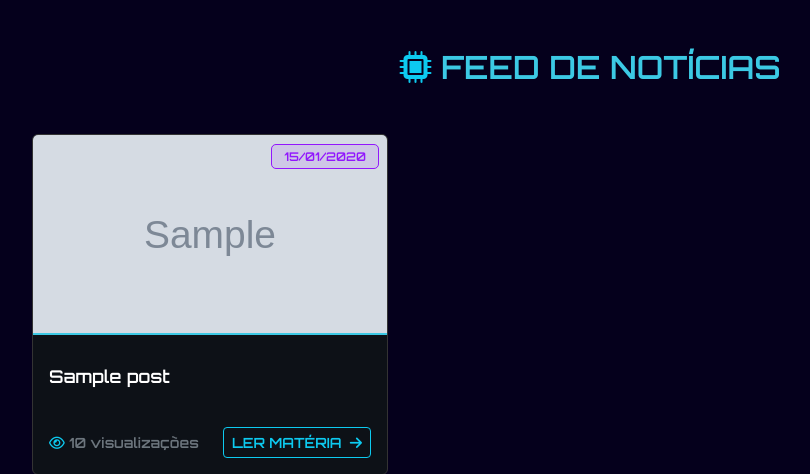
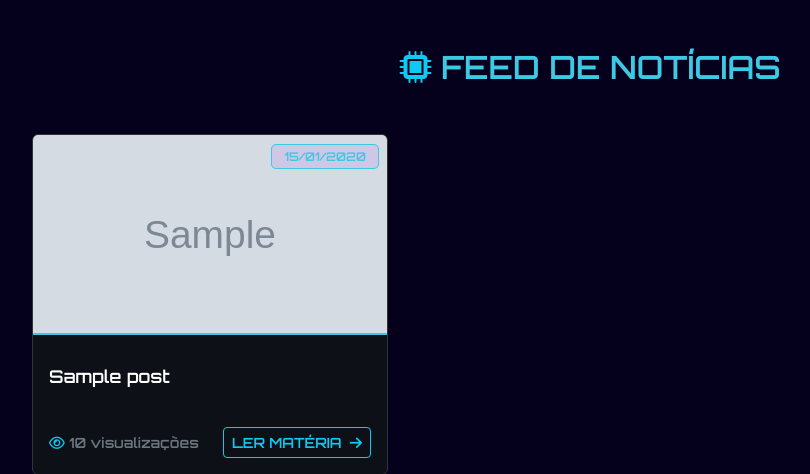
Before and after one commit to Kaiolucass/KitPc, a Flask app: page /arquivo in a window 1280 px wide. Shown: the part 61-535 px from the top of the page, without its empty margins (50-860 px from the left). Run offline with Flask 3, Linux system fonts and the light colour scheme; tables that the repository leaves empty hold one stand-in row (values such as "Sample post"); grey boxes marked "Sample" are stand-in pictures; some libraries are stand-ins or nearby versions.

Commit message:
pequenas atualizacoes

```diff
--- a/static/CSS/arquivo.css
+++ b/static/CSS/arquivo.css
@@ -147,8 +147,8 @@ h5 {
 
 .card-post:hover {
     transform: translateY(-10px);
-    border-color: #3CC9E4 !important;
-    box-shadow: 0 0 20px rgba(60, 201, 228, 0.2);
+    border-color: #9216FD !important;
+    box-shadow: 0 0 20px rgba(166, 60, 228, 0.2);
 }
 
 .capa-container {
@@ -174,10 +174,10 @@ h5 {
 .data-badge {
     font-size: 0.75rem;
     background: rgba(146, 22, 253, 0.1) !important;
-    color: #9216FD !important;
+    color: #3CC9E4 !important;
     padding: 4px 12px;
     border-radius: 5px;
-    border: 1px solid #9216FD;
+    border: 1px solid #3CC9E4;
 }
 
 .notification-bell-container {
--- a/templates/index.html
+++ b/templates/index.html
@@ -274,7 +274,7 @@
     </div>
 </div>
 
-<<div id="notification-bell-container" style="position: fixed; bottom: 20px; left: 20px; z-index: 9999;">
+<div id="notification-bell-container" style="position: fixed; bottom: 20px; left: 20px; z-index: 9999;">
     <div id="notification-bell" onclick="toggleSininho()"
         style="background: #9216FD; color: white; width: 60px; height: 60px; border-radius: 50%; display: flex; align-items: center; justify-content: center; cursor: pointer; box-shadow: 0 0 20px rgba(146, 34, 253, 0.6); transition: all 0.3s ease;">
         <i class="fa-solid fa-bell" style="font-size: 25px;"></i>
```
Also changed, not shown: templates/sitemap.xml (renamed from templates/sitemap_template.xml).
